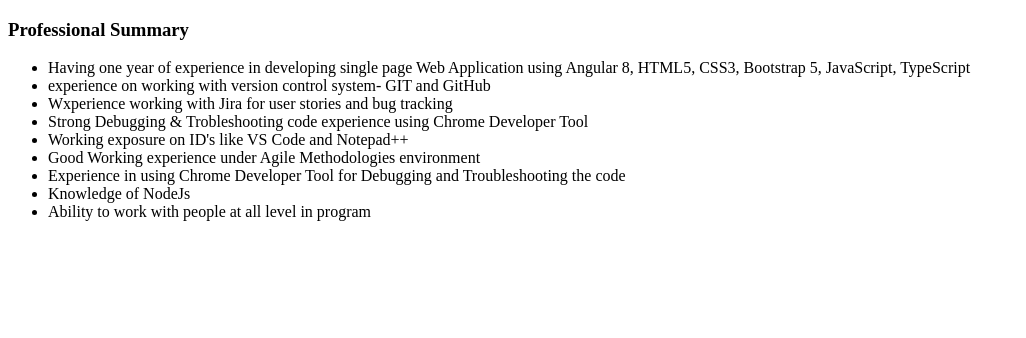
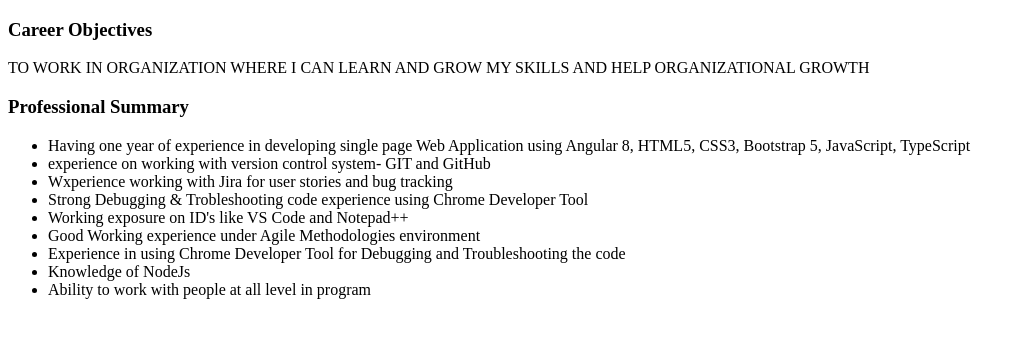
Before and after one commit to akashmukare17/MyProfile, a plain HTML site: page home.html in a window 1280 px wide. Shown: the whole page, without its empty margins (0-1026 px from the left). Drawn offline with Linux system fonts and the light colour scheme.

Commit message:
Update home.html
Added Career Objective

```diff
--- a/home.html
+++ b/home.html
@@ -4,6 +4,8 @@
         <title>Home</title>
     </head>
     <body>
+        <h3>Career Objectives</h3>
+        TO WORK IN ORGANIZATION WHERE I CAN LEARN AND GROW MY SKILLS AND HELP ORGANIZATIONAL GROWTH
         <h3>Professional Summary</h3>
     </body>
     <ul>
```
